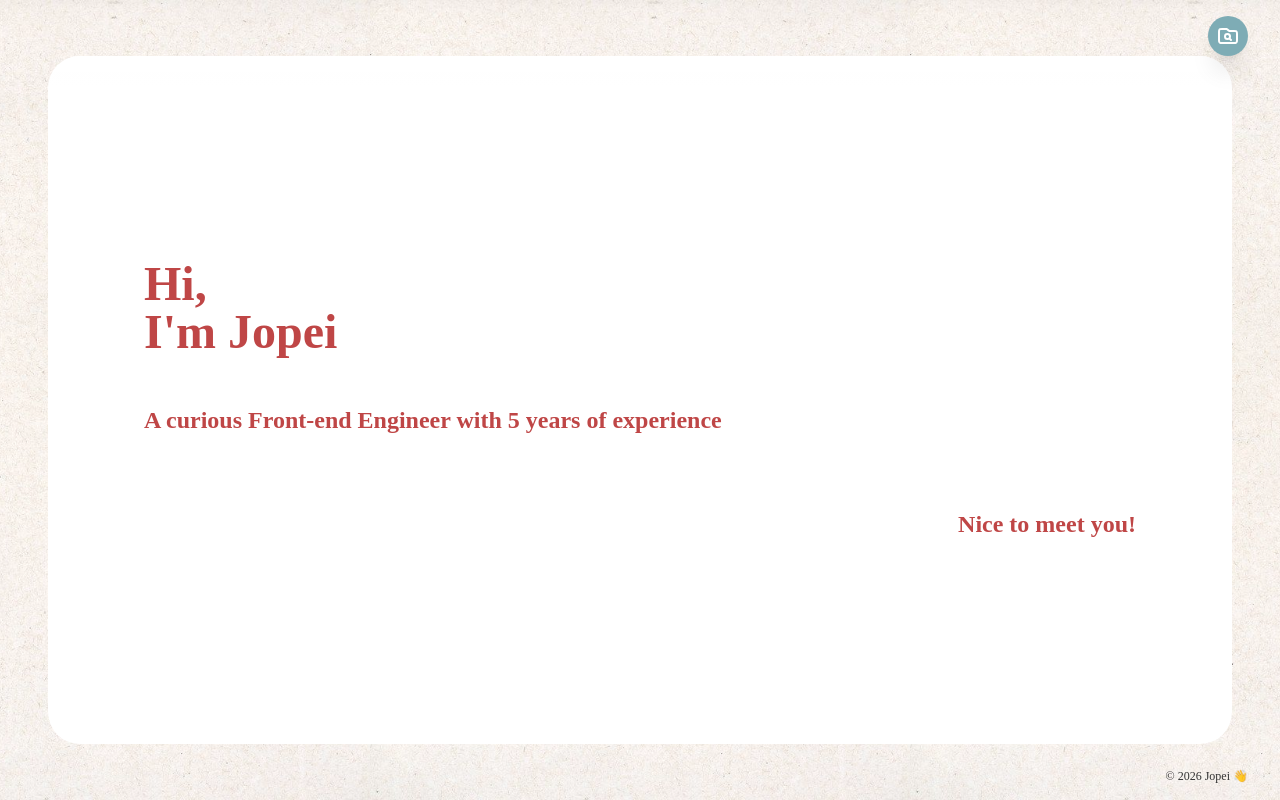
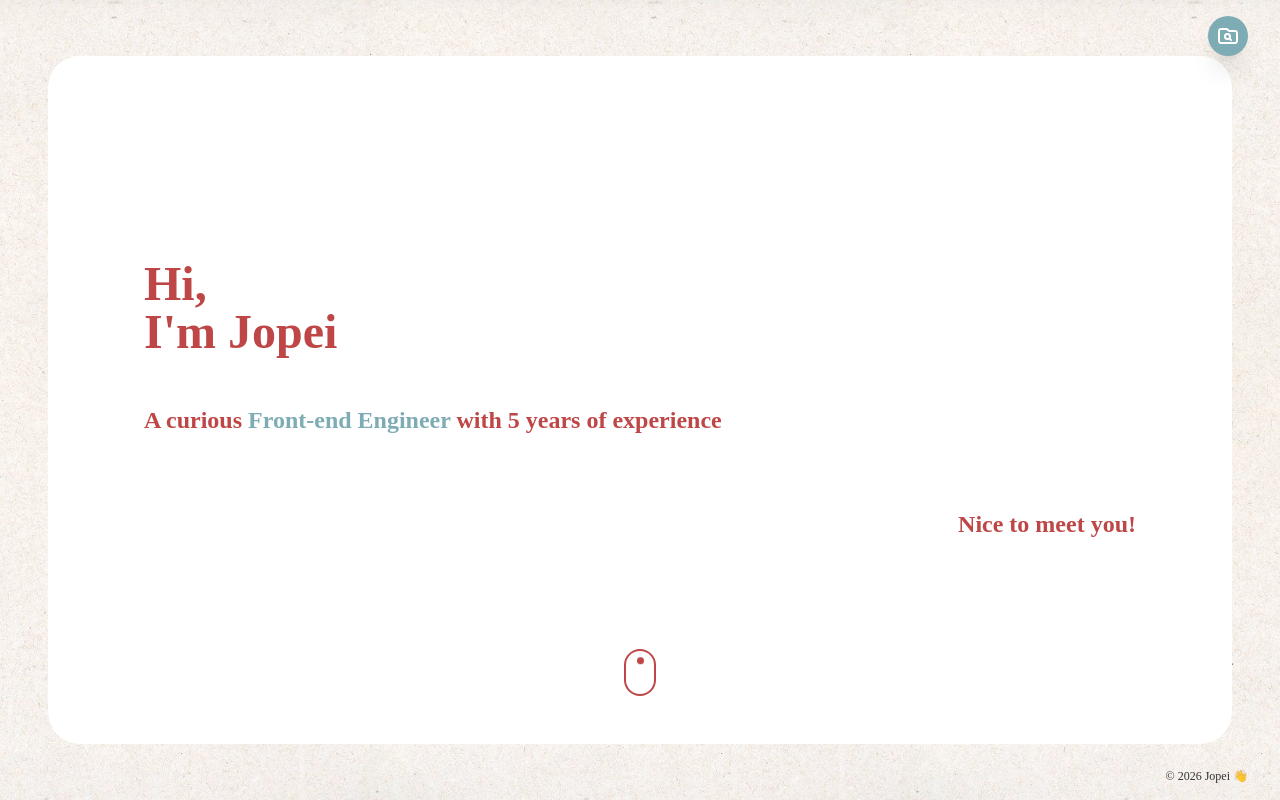
Before and after one commit to jopei-liao/2025-portfolio, a React (Vite) app: page / in a window 1280 px wide. Built offline with nearby package versions, Linux system fonts and the light colour scheme; a web font is replaced by a local one.

Commit message:
feat: add Scroll component and integrate into Home page

```diff
--- /dev/null
+++ b/src/components/Scroll/index.jsx
@@ -0,0 +1,11 @@
+import "./style.sass";
+
+const Scroll = () => {
+	return (
+		<div className="scroll absolute inset-x-0 bottom-0 md:bottom-[2em] mx-auto w-fit">
+			<div className="mouse container"></div>
+		</div>
+	);
+};
+
+export default Scroll;
--- /dev/null
+++ b/src/components/Scroll/style.sass
@@ -0,0 +1,152 @@
+@use "@/assets/sass/_variable.sass" as *
+@use "@/assets/sass/_mixin.sass" as *
+
+
+$colorBg: #ffffff
+$colorOutline: $theme_red
+$colorOutlineFade: $theme_blue
+
+$widthMouse: calc(3em / 1.5)
+$heightMouse: calc(5em / 1.7)
+$borderMouse: calc(0.375em / 1.5)
+
+$posMouse: 1.5em
+
+$sizeTrackball: calc(0.625em/1.5)
+$posTrackball: calc(1.25em/1.7)
+$shrinkTrackball: 0.4
+
+$animDuration: 6s
+
+@mixin bgGradient
+	background: $colorOutlineFade linear-gradient(transparent 0%,transparent 50%,$colorOutline 50%,$colorOutline 100%)
+
+.mouse
+	position: relative
+	width: $widthMouse
+	height: $heightMouse
+	@include screen_min(768px)
+		@include bgGradient
+		border-radius: 6.25em
+		background-size: 100% 200%
+		animation: colorSlide $animDuration linear infinite,nudgeMouse $animDuration ease-out infinite
+	&::before,
+	&::after
+		content: ""
+		position: absolute
+		top: 0
+		right: 0
+		bottom: 0
+		left: 0
+		margin: auto
+	&::before
+		width: $widthMouse - $borderMouse
+		height: $heightMouse - $borderMouse
+		background-color: $colorBg
+		border-radius: 6.25em
+		@include screen(768px)
+			content: none
+	&::after
+		background-color: $colorOutline
+		width: $sizeTrackball
+		height: $sizeTrackball
+		border-radius: 100%
+		animation: trackBallSlide 6s linear infinite
+
+
+
+@keyframes colorSlide
+	0%
+		background-position: 0% 100%
+	20%
+		background-position: 0% 0%
+	21%
+		background-color: $colorOutlineFade
+	29.99%
+		background-color: $colorOutline
+		background-position: 0% 0%
+	30%
+		background-color: $colorOutlineFade
+		background-position: 0% 100%
+	50%
+		background-position: 0% 0%
+	51%
+		background-color: $colorOutlineFade
+	59%
+		background-color: $colorOutline
+		background-position: 0% 0%
+	60%
+		background-color: $colorOutlineFade
+		background-position: 0% 100%
+	80%
+		background-position: 0% 0%
+	81%
+		background-color: $colorOutlineFade
+	90%, 100%
+		background-color: $colorOutline
+
+@keyframes trackBallSlide
+	0%
+		opacity: 1
+		transform: scale(1) translateY(-$posTrackball)
+	6%
+		opacity: 1
+		transform: scale(0.9) translateY(calc( $posTrackball/4   ))
+	14%
+		opacity: 0
+		transform: scale($shrinkTrackball) translateY($posTrackball*2)
+	15%, 19%
+		opacity: 0
+		transform: scale($shrinkTrackball) translateY(-$posTrackball)
+	28%, 29.99%
+		opacity: 1
+		transform: scale(1) translateY(-$posTrackball)
+	30%
+		opacity: 1
+		transform: scale(1) translateY(-$posTrackball)
+	36%
+
+		opacity: 1
+		transform: scale(0.9) translateY(calc(  $posTrackball/4  ))
+	44%
+		opacity: 0
+		transform: scale($shrinkTrackball) translateY($posTrackball*2)
+	45%, 49%
+		opacity: 0
+		transform: scale($shrinkTrackball) translateY(-$posTrackball)
+	58%, 59.99%
+		opacity: 1
+		transform: scale(1) translateY(-$posTrackball)
+	60%
+		opacity: 1
+		transform: scale(1) translateY(-$posTrackball)
+	66%
+		opacity: 1
+		transform: scale(0.9) translateY(calc( $posTrackball/4   ))
+	74%
+		opacity: 0
+		transform: scale($shrinkTrackball) translateY($posTrackball*2)
+	75%, 79%
+		opacity: 0
+		transform: scale($shrinkTrackball) translateY(-$posTrackball)
+	88%, 100%
+		opacity: 1
+		transform: scale(1) translateY(-$posTrackball)
+
+
+
+@keyframes nudgeMouse
+	0%
+		transform: translateY(0)
+	20%
+		transform: translateY($posMouse)
+	30%
+		transform: translateY(0)
+	50%
+		transform: translateY($posMouse)
+	60%
+		transform: translateY(0)
+	80%
+		transform: translateY($posMouse)
+	90%
+		transform: translateY(0)
--- a/src/pages/Home/index.jsx
+++ b/src/pages/Home/index.jsx
@@ -1,17 +1,21 @@
 import "./style.sass";
+import Scroll from "../../components/Scroll";
 
 const Home = () => {
 	return (
 		<div className="home page page-shell">
 			<div className="page-container p-4">
-				<div className="scroll-box h-full overflow-y-scroll scrollbar-hidden">
+				<div className="relative scroll-box h-full overflow-y-scroll scrollbar-hidden">
 					<div className="intro-box h-full flex flex-col justify-center align-center py-0 px-4 md:px-6 lg:px-20 font-bold leading-tight">
 						<h1 className="text-5xl mb-12">
 							Hi,
 							<br /> I'm Jopei
 						</h1>
-						<h2 className="text-lg md:text-2xl mb-18">A curious Front-end Engineer with 5 years of experience</h2>
+						<h2 className="text-lg md:text-2xl mb-18">
+							A curious <span>Front-end Engineer</span> with 5 years of experience
+						</h2>
 						<h3 className="text-lg md:text-2xl text-left lg:text-right">Nice to meet you!</h3>
+						<Scroll />
 					</div>
 					<div className="intro-box h-full flex flex-col justify-center align-center py-0 px-4 md:px-6 lg:px-20 font-bold leading-tight">
 						<h1 className="text-5xl mb-12">
--- a/src/pages/Home/style.sass
+++ b/src/pages/Home/style.sass
@@ -14,3 +14,6 @@
 		.scroll-box
 			.intro-box
 				color: $theme_red
+				h2
+					span
+						color: $theme_blue
```
